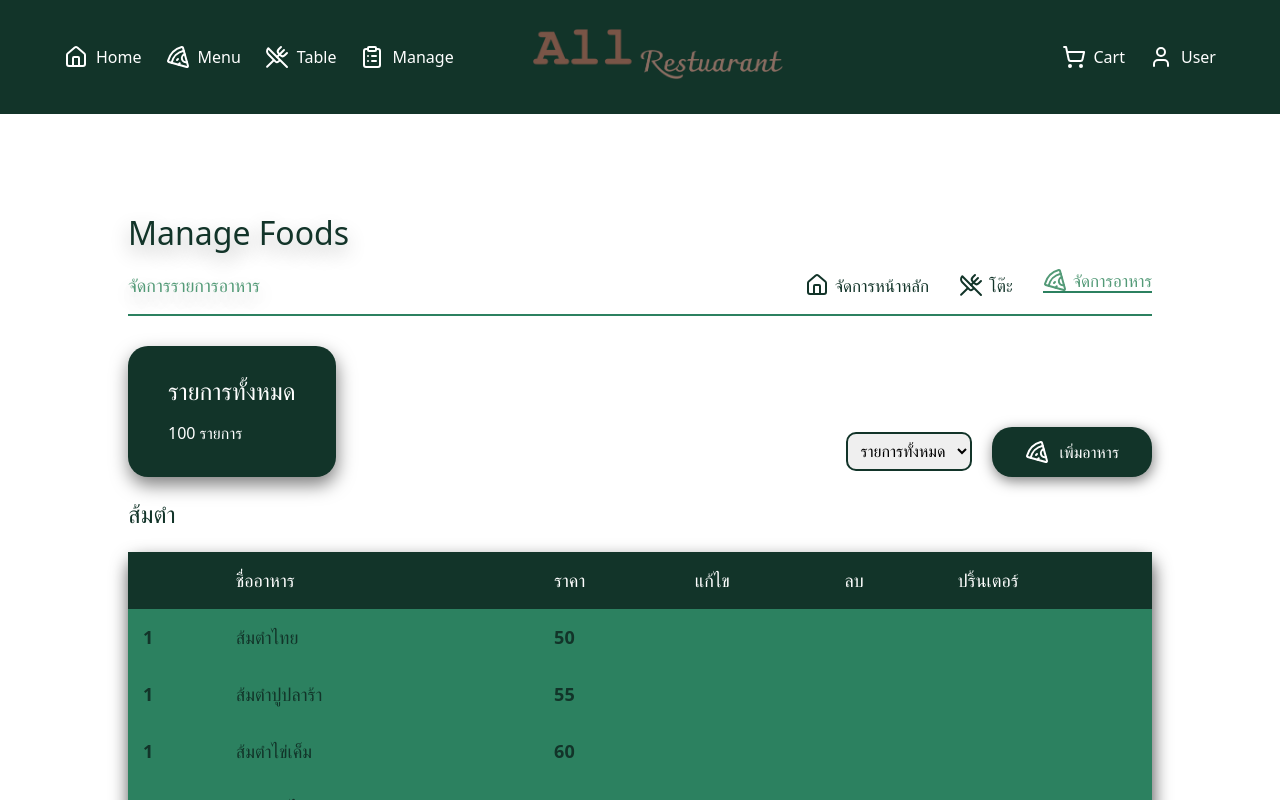
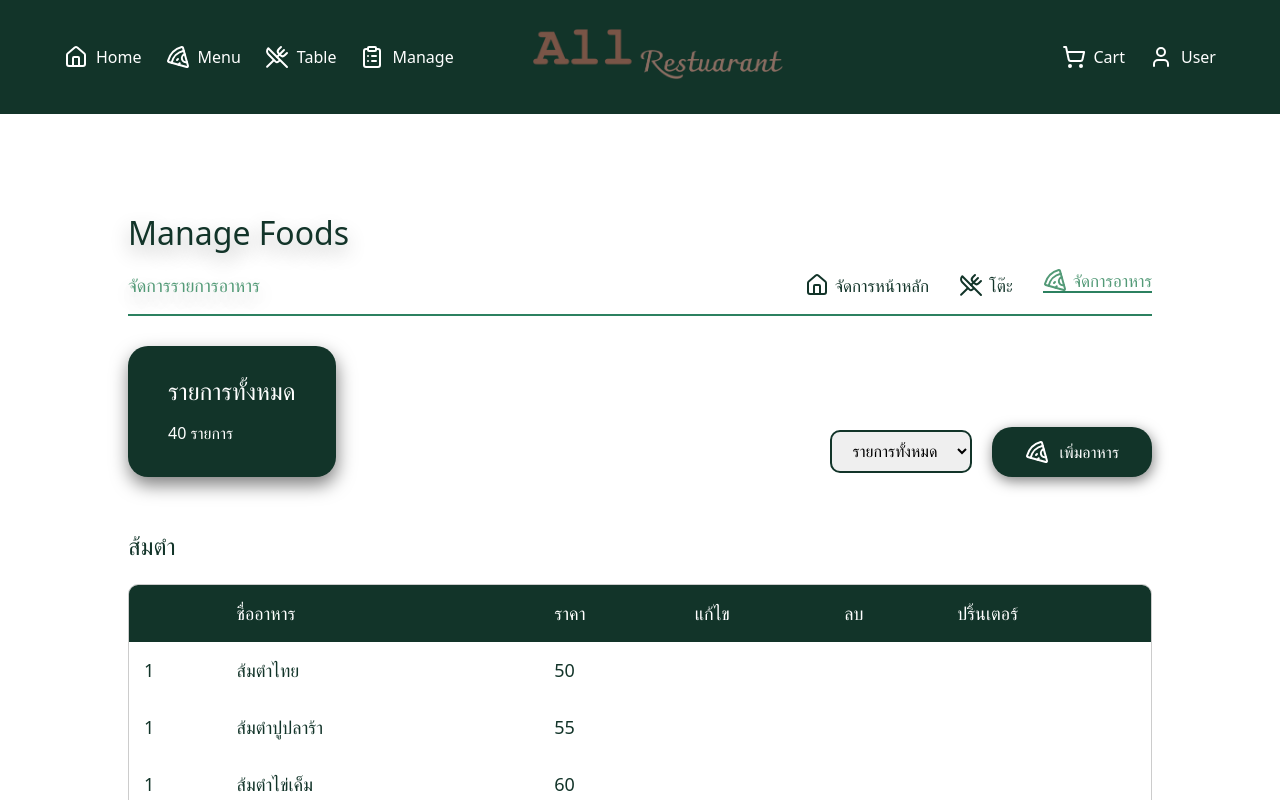
Before and after one commit to SaranKunvijit/foodsed, a React (Vite) app: page /manage in a window 1280 px wide. Both pictures are taken after a click on the item "จัดการอาหาร". Shown: the top 800 px of the page. Built offline with nearby package versions, Linux system fonts and the light colour scheme.

Commit message:
อัพเดตหน้า ManageFoods

```diff
--- a/src/index.css
+++ b/src/index.css
@@ -13,6 +13,7 @@
   --bg-color: #2C8160;
   --hover-remove: #e51c23;
   --remove-color:#BF092F;
+  --bg-slate-color:#B3BEC2;
   background-color: #242424;
 
   font-synthesis: none;
--- a/src/pages/Manage/ManagePage/ManageFoods.tsx
+++ b/src/pages/Manage/ManagePage/ManageFoods.tsx
@@ -6,6 +6,7 @@ function ManageFoods() {
   const [selectType, setSelectype] = useState<string>("");
   const foodsByType = (typeName: string) =>
     foods.filter((f) => f.type === typeName);
+
   const catagoryFood = [
     { id: "1", name: "ส้มตำ" },
     { id: "2", name: "ลาบ/ยำ" },
@@ -61,6 +62,13 @@ function ManageFoods() {
     { id: "4-9", name: "ผัดผงกะหรี่ทะเล", price: 90, type: "ตามสั่ง" },
     { id: "4-10", name: "ทอดกระเทียมหมู", price: 55, type: "ตามสั่ง" },
   ];
+   const totalFoods = selectType ===""? foods.length : foods.filter((f) => f.type ===catagoryFood.find((c) => c.id === selectType)?.name ).length;
+  // const totalFoods =
+  // selectType === ""
+  //   ? foods.length
+  //   : foods.filter(
+  //       (f) => f.type === catagoryFood.find((c) => c.id === selectType)?.name
+  //     ).length;
 
   return (
     <div>
@@ -70,7 +78,7 @@ function ManageFoods() {
           {/* ครอบtext */}
           <div className="total-food">
             <h1>รายการทั้งหมด</h1>
-            <p>100 รายการ</p>
+            <p>{totalFoods} รายการ</p>
           </div>
           {/* ครอบปุ่มจัดการ */}
           <div className="btn-createselect">
--- a/src/pages/Manage/ManagePage/ManagePageCss/ManageFoods.css
+++ b/src/pages/Manage/ManagePage/ManagePageCss/ManageFoods.css
@@ -3,6 +3,7 @@
     justify-content: space-between;
     align-items: end;
     margin-top: 30px;
+    margin-bottom: 5%;
 }
 .total-food{
     background-color: var(--text-color);
@@ -20,15 +21,30 @@
     gap: 20px;
 }
 .btn-createselect select{
-    padding: 0.5rem;
+    padding: 0.6rem 1rem;
     border-radius: 10px;
     border: 2px solid var(--text-color);
     font-size: 16px;
     cursor: pointer;
+    transition: all 0.3s ease;
+}
+.btn-createselect select:hover{
+    border-color: var(--bg-color);
+    box-shadow: 2px 4px 15px rgba(0, 0, 0, 0.2);
+}
+.btn-createselect select:focus {
+    border-color: var(--bg-color);
+    box-shadow: 0px 0px 0px 4px rgba(0, 150, 255, 0.15);
 }
 .btn-createselect select option{
+    padding: 10px;
+    font-size: 16px;
     cursor: pointer;
+    background-color: white;
+    border-radius: 10px;
+
 }
+
 .btn-createselect button{
     background-color: var(--text-color);
     color: white;
@@ -49,15 +65,14 @@
 }
 
 .table-list{
-    background-color: var(--bg-color);
+
     border-radius: 10px;
-
-
-    box-shadow: 1px 8px 18px rgba(0,0,0,0.7);
+    overflow: hidden;
+    /* box-shadow: 1px 8px 18px rgba(0,0,0,0.7); */
+    border: 0.5px solid rgba(0,0,0,0.2);
 }
  h2{
     font-size: 24px;
-
 }
 .table-list table{
     border-collapse: collapse;
@@ -68,12 +83,12 @@
 .table-list thead{
     background-color: var(--text-color);
     color: white;
-    font-weight: 300;
+    font-weight: 100;
 
 }
 .table-list th{
     padding: 15px;
     text-align: left;
-
+    font-weight: 100;
 
 }
```
